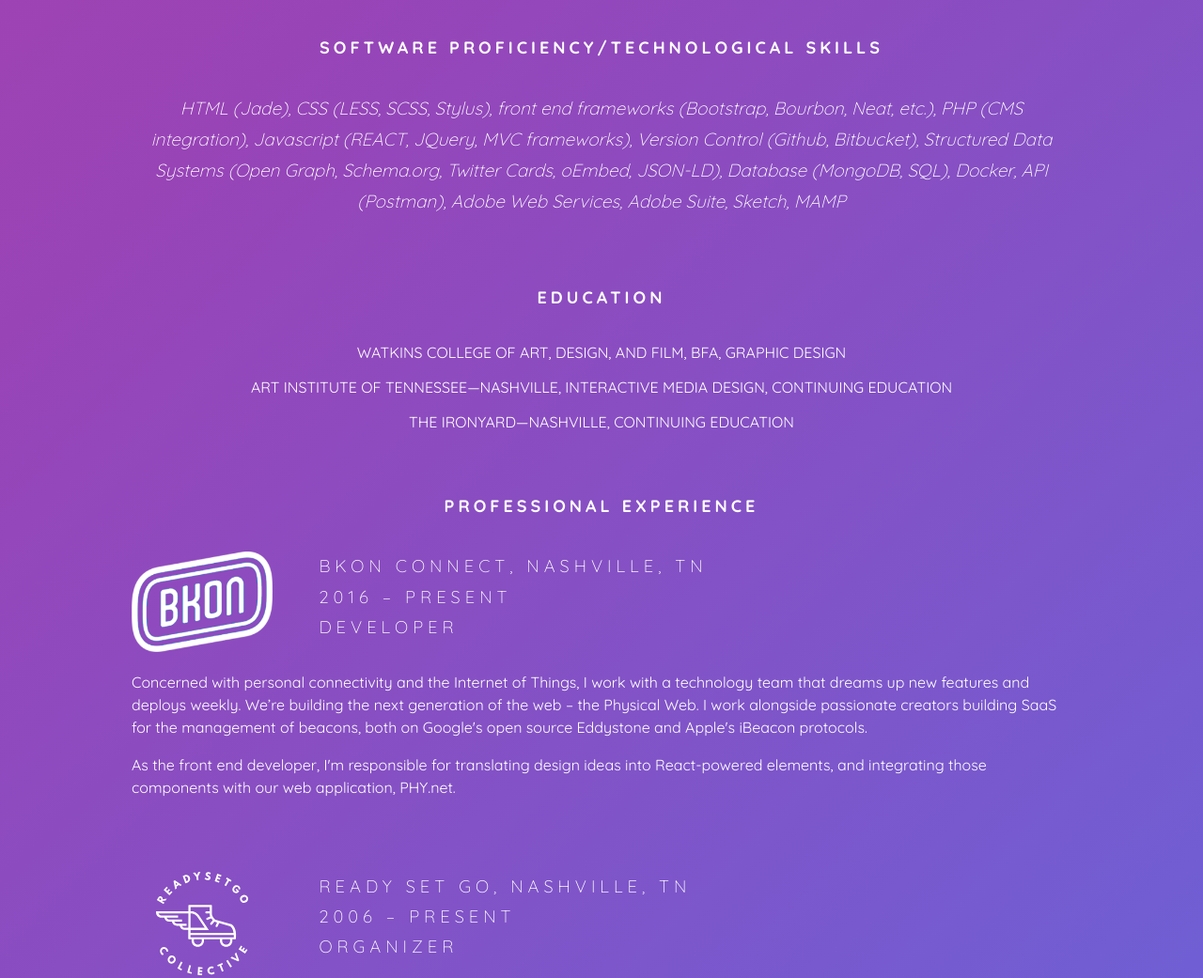
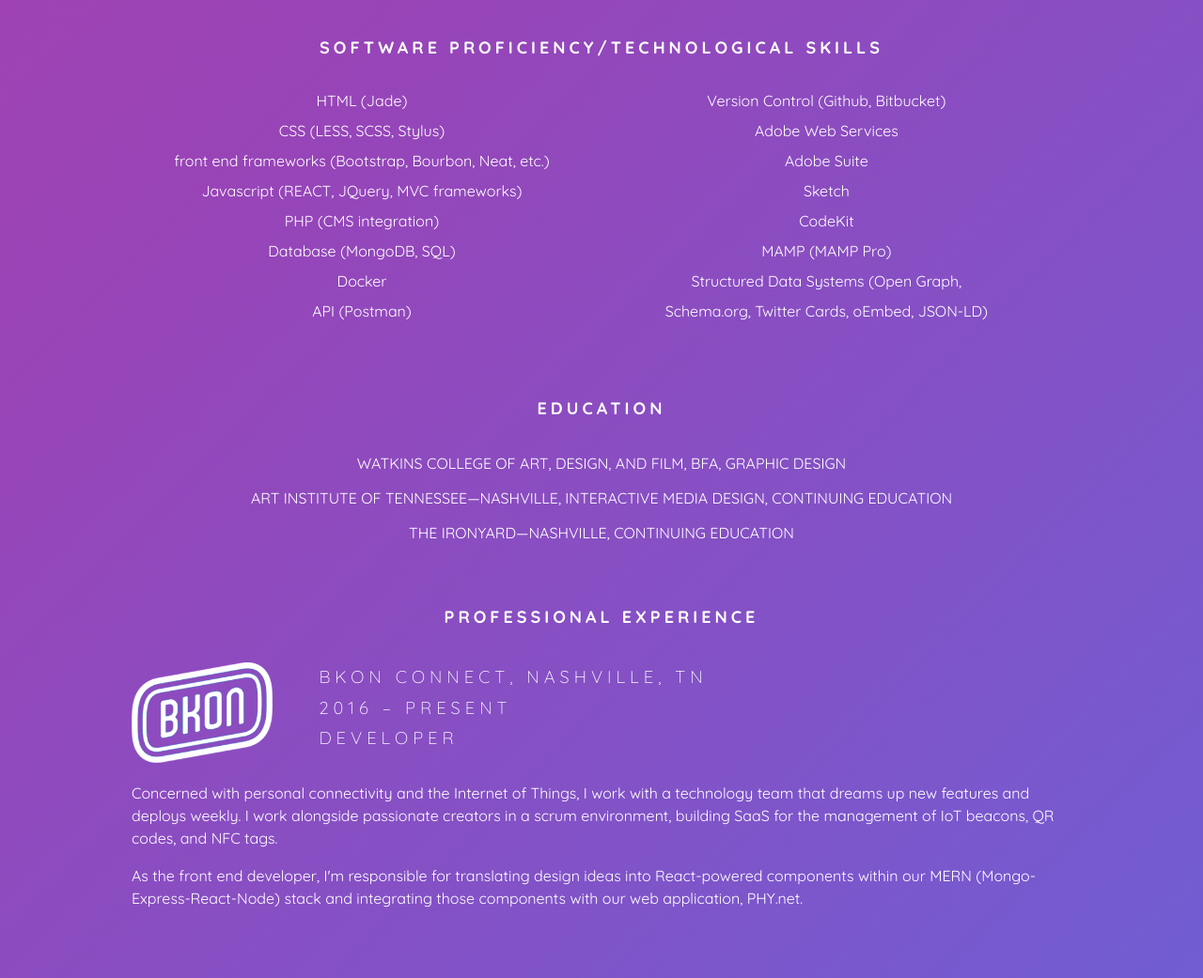
Before and after one commit to lindseyemaddox/lindsey-maddox-2017, a plain HTML site: page bio.html in a window 1280 px wide. Shown: the part 756-1797 px from the top of the page at 94% size. Drawn offline with nearby package versions, Linux system fonts and the light colour scheme.

Commit message:
edited bio page

```diff
--- a/_styles/compiled.css
+++ b/_styles/compiled.css
@@ -731,6 +731,11 @@ iframe {
 .subpage .columns.two .column.kyle {
   background: url("../_images/proof-kyle.jpg");
 }
+.subpage .columns.two.even .column {
+  margin: 0 4.5%;
+  text-align: center;
+  width: 40%;
+}
 .subpage .columns.three p {
   font-family: 'Quicksand', Arial, Helvetica, sans-serif;
   font-weight: 400;
--- a/bio.html
+++ b/bio.html
@@ -58,8 +58,8 @@
         <div class="img"><img src="_images/lindsey-maddox.jpg"></div><a href="_includes/lindsey-maddox.pdf" class="button">Download Resume</a>
       </div>
       <div class="column text">
-        <p class="intro"><span>Lindsey Maddox </span>is a top-performing web developer and graphic designer with a passion for creating beautiful, functional, fluidly responsive websites. </p>
-        <p class="meat">With more than 11 years of professional experience, Lindsey has a forté for fusing her natural artistic abilities with her graphic design skills to inform and influence her drive to create pixel-perfect websites. She’s passionate about exploring the world of code, and wields a strong expertise in UX and W3C spec, semantically coded websites that adhere to development best practices and industry standards.</p>
+        <p class="intro"><span>Lindsey Maddox </span>is a top-performing web developer with a passion for creating beautiful, functional, pixel-perfect websites and applications.</p>
+        <p class="meat">With more than 12 years of professional experience, Lindsey has a forté for fusing her natural artistic abilities with her graphic design skills to create fluidly responsive websites and applications. She's known for developing clean, solid, semantic markup with as little overhead and redundancy as possible—which results in lightweight, fast-loading code. </p>
       </div>
     </div>
     <p class="subhead">Areas of Expertise</p>
@@ -78,7 +78,28 @@
       </div>
     </div>
     <p class="subhead">Software Proficiency/Technological Skills</p>
-    <p class="listblob">HTML (Jade), CSS (LESS, SCSS, Stylus), front end frameworks (Bootstrap, Bourbon, Neat, etc.), PHP (CMS integration), Javascript (REACT, JQuery, MVC frameworks), Version Control (Github, Bitbucket), Structured Data Systems (Open Graph, Schema.org, Twitter Cards, oEmbed, JSON-LD), Database (MongoDB, SQL), Docker, API (Postman), Adobe Web Services, Adobe Suite, Sketch, MAMP</p>
+    <div class="columns two even">
+      <div class="column listblob">
+        <p>HTML (Jade)</p>
+        <p>CSS (LESS, SCSS, Stylus)</p>
+        <p>front end frameworks (Bootstrap, Bourbon, Neat, etc.)</p>
+        <p>Javascript (REACT, JQuery, MVC frameworks)</p>
+        <p>PHP (CMS integration)</p>
+        <p>Database (MongoDB, SQL)</p>
+        <p>Docker</p>
+        <p>API (Postman)</p>
+      </div>
+      <div class="column listblob">
+        <p>Version Control (Github, Bitbucket)</p>
+        <p>Adobe Web Services</p>
+        <p>Adobe Suite</p>
+        <p>Sketch</p>
+        <p>CodeKit</p>
+        <p>MAMP (MAMP Pro)</p>
+        <p>Structured Data Systems (Open Graph, </p>
+        <p>Schema.org, Twitter Cards, oEmbed, JSON-LD)</p>
+      </div>
+    </div>
     <p class="subhead">Education</p>
     <p class="line-item">Watkins College of Art, Design, and Film, BFA, Graphic Design</p>
     <p class="line-item">Art Institute of Tennessee&mdash;Nashville, Interactive Media Design, Continuing Education</p>
@@ -93,8 +114,8 @@
         <p class="workplace">2016 – present</p>
         <p class="workplace">Developer</p>
       </div>
-      <p class="desc">Concerned with personal connectivity and the Internet of Things, I work with a technology team that dreams up new features and deploys weekly. We’re building the next generation of the web – the Physical Web. I work alongside passionate creators building SaaS for the management of beacons, both on Google's open source Eddystone and Apple's iBeacon protocols.</p>
-      <p class="desc">As the front end developer, I'm responsible for translating design ideas into React-powered elements, and integrating those components with our web application, PHY.net.</p>
+      <p class="desc">Concerned with personal connectivity and the Internet of Things, I work with a technology team that dreams up new features and deploys weekly. I work alongside passionate creators in a scrum environment, building SaaS for the management of IoT beacons, QR codes, and NFC tags. </p>
+      <p class="desc">As the front end developer, I'm responsible for translating design ideas into React-powered components within our MERN (Mongo-Express-React-Node) stack and integrating those components with our web application, PHY.net. </p>
     </div>
     <div class="columns logo">
       <div class="column">
```
Also changed, not shown: 3 other files.
